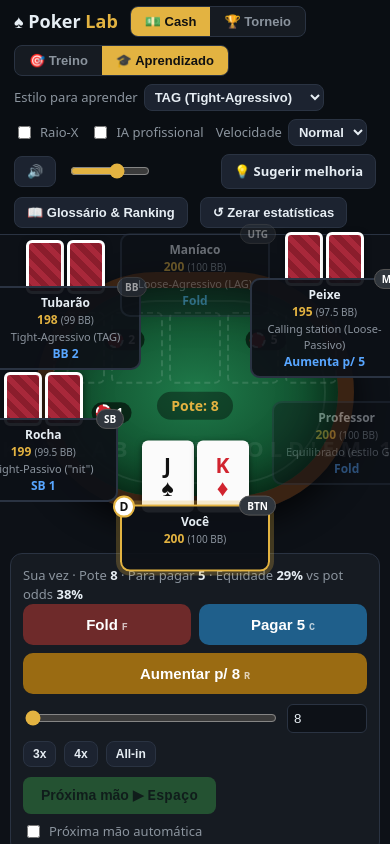
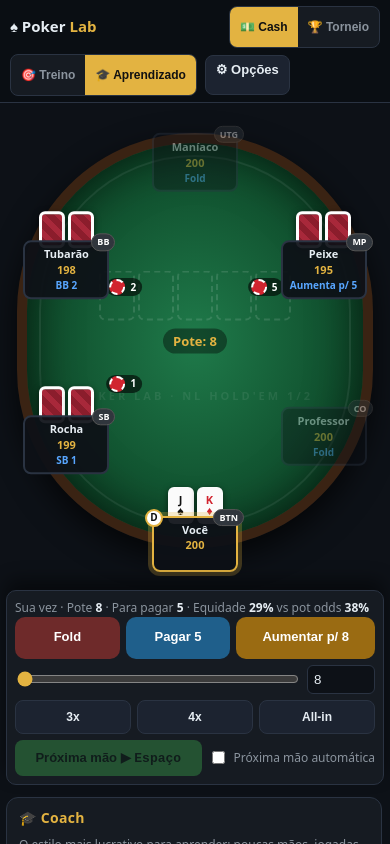
Before and after one commit to AndreSouzaTI/poker-lab, a website: page index.html in a window 390 px wide. Shown: the top 844 px of the page. Drawn offline with Linux system fonts and the light colour scheme.

Commit message:
feat: responsive layout for phones and tablets
Portrait table and collapsible options menu on phones, sticky action bar,
single column below 1180px, 3 columns above.

Co-Authored-By: Claude Sonnet 5.5 <noreply@anthropic.com>

```diff
--- a/css/styles.css
+++ b/css/styles.css
@@ -23,14 +23,14 @@ main>aside .panel:last-child{margin-bottom:0}
 .center-col .controls{flex:none;margin-top:8px}
 #log{max-height:260px}
 @media(max-width:1280px){main{grid-template-columns:250px minmax(0,1fr) 330px}}
-@media(max-width:1020px){
+@media(max-width:1179px){
   body{overflow:auto;display:block;height:auto}
   main{display:flex;flex-direction:column;padding:10px}
   main>aside{overflow:visible}
   .center-col{order:1}.side-r{order:2}.side-l{order:3}
   .table-wrap{flex:none;height:auto;aspect-ratio:16/10;min-height:380px}
 }
-@media(min-width:1021px) and (max-height:800px){.seat{width:128px;font-size:12px}.seat .sty{display:none}.card{width:42px;height:58px}.card span{font-size:17px}.card b{font-size:18px}.card.sm{width:30px;height:42px}.slot{width:42px;height:58px}.felt{inset:12% 6% 13%}}
+@media(min-width:1180px) and (max-height:800px){.seat{width:128px;font-size:12px}.seat .sty{display:none}.card{width:42px;height:58px}.card span{font-size:17px}.card b{font-size:18px}.card.sm{width:30px;height:42px}.slot{width:42px;height:58px}.felt{inset:12% 6% 13%}}
 .table-wrap{position:relative;width:100%;flex:1;min-height:300px}
 .felt{position:absolute;inset:9% 7% 11%;border-radius:999px;background:radial-gradient(ellipse at center,var(--felt1),var(--felt2) 78%);border:16px solid #3a2313;box-shadow:inset 0 0 50px rgba(0,0,0,.65),0 12px 30px rgba(0,0,0,.7)}
 .felt::after{content:'';position:absolute;inset:12px;border-radius:999px;border:2px solid rgba(255,255,255,.07)}
@@ -109,3 +109,70 @@ table.rk td{border-bottom:1px solid var(--line);padding:5px 6px}
 .stybox{background:#1f1a2e;border:1px solid #4b3a7a;border-radius:8px;padding:6px 8px;margin-bottom:6px;font-size:13px}
 ol.l{margin:4px 0;padding-left:20px}ol.l li{margin:2px 0}
 dialog h2{font-size:20px}
+
+/* ===== Responsivo ===== */
+#hopts{display:contents}
+.menu-btn{display:none}
+dialog{max-height:92dvh}
+@media(max-width:1179px){
+  .menu-btn{display:inline-flex}
+  header{flex-wrap:wrap}
+  #hopts{display:none;flex-basis:100%;flex-wrap:wrap;align-items:center;gap:8px 12px;padding-top:6px;border-top:1px solid var(--line)}
+  header.open #hopts{display:flex}
+  .logo{margin-right:auto}
+  main{max-width:860px;margin:0 auto}
+  .table-wrap{flex:none;aspect-ratio:16/10;min-height:0}
+  .btn,.seg button,.ab,.pre{min-height:40px}
+  .center-col .controls{position:sticky;bottom:0;z-index:20;box-shadow:0 -10px 18px rgba(0,0,0,.45)}
+}
+@media(max-width:640px){
+  header{padding:6px 10px;gap:6px 8px}
+  .logo{font-size:15px}
+  .seg button{padding:6px 10px;font-size:12px}
+  .menu-btn{padding:6px 10px}
+  main{padding:6px}
+  .table-wrap{aspect-ratio:3/4}
+  .felt{inset:5% 3% 7%;border-width:10px}
+  .felt .brand{font-size:11px;letter-spacing:3px;top:62%}
+  .center{top:46%}
+  .slot,.card{width:36px;height:50px}.card span{font-size:14px}.card b{font-size:15px}
+  .card.sm,.seat .cards .card{width:26px;height:37px}.card.sm span,.seat .cards .card span{font-size:11px}.card.sm b,.seat .cards .card b{font-size:12px}
+  .board{gap:3px}
+  .pot{font-size:13px;padding:3px 10px}
+  .msg{font-size:12px;max-width:230px}
+  .seat{width:86px;font-size:11px}
+  .seat .box{padding:4px 5px;border-radius:8px}
+  .seat .sty,.seat .st small{display:none}
+  .seat .act{font-size:10px;min-height:13px}
+  .pos{font-size:9px;padding:1px 5px;top:-9px}
+  .dealer{width:18px;height:18px;font-size:10px;top:-9px}
+  .chip{font-size:10px;padding:1px 6px 1px 3px}
+  .seat.empty .box{font-size:10px}
+  .seat .nm{white-space:nowrap;overflow:hidden;text-overflow:ellipsis}
+  .controls{padding:8px;border-radius:10px}
+  .ab{min-width:0;padding:10px 6px;font-size:14px}
+  .ab kbd{display:none}
+  .controls .row+.row{margin-top:8px}
+  #presets{flex:1 1 100%}
+  .pre{flex:1;padding:6px 4px}
+  #amt{width:68px}
+  .info{font-size:12px}
+  #bNext{flex:1}
+  .panel{padding:10px 12px}
+  .grid{grid-template-columns:1fr}
+  dialog{width:100vw;max-width:100vw;height:100dvh;max-height:100dvh;border-radius:0}
+  .dlg-b{max-height:none}
+}
+@media(max-width:640px) and (orientation:landscape){.table-wrap{aspect-ratio:16/9}}
+@media(hover:none){.btn:hover{border-color:var(--line)}}
+@media(max-width:640px){
+  .table-wrap{aspect-ratio:4/5}
+  .controls .row{gap:6px}
+  .controls .row+.row{margin-top:6px}
+  .ab{flex:1 1 0;font-size:13px;padding:8px 4px;min-height:42px;line-height:1.15}
+  .ab.raise{flex:1.35 1 0}
+  .controls .btn,.controls .pre{min-height:34px;font-size:12px}
+  #rng{min-width:0}
+  #bNext{padding:8px 10px;font-size:13px;min-height:36px}
+  .controls label.chk{font-size:12px}
+}
--- a/index.html
+++ b/index.html
@@ -17,6 +17,8 @@
     <button data-m="treino">🎯 Treino</button>
     <button data-m="learn" class="on">🎓 Aprendizado</button>
   </div>
+  <button class="btn menu-btn" id="bMenu" aria-expanded="false" aria-controls="hopts" title="Opções">⚙ Opções</button>
+  <div id="hopts">
   <label class="chk coach-only">Estilo para aprender
     <select id="coachStyle" class="btn" style="padding:4px 6px">
       <option value="tag">TAG (Tight-Agressivo)</option>
@@ -37,6 +39,7 @@
   <a class="btn" href="https://github.com/AndreSouzaTI/poker-lab/issues/new/choose" target="_blank" rel="noopener" style="text-decoration:none">💡 Sugerir melhoria</a>
   <button class="btn" id="bGloss">📖 Glossário & Ranking</button>
   <button class="btn" id="bReset">↺ Zerar estatísticas</button>
+  </div>
 </header>
 
 <main>
--- a/js/game.js
+++ b/js/game.js
@@ -10,7 +10,13 @@ const BOTS=[
   {name:'Peixe',pro:'fish',style:'Calling station (Loose-Passivo)',open:-3,agg:.06,bluff:.02,call:-.1,loose:1.8,tip:'Paga tudo, quase nunca blefa. Aposte por valor; NÃO blefe.'},
   {name:'Professor',pro:'lag',style:'Equilibrado (estilo GTO)',open:0,agg:.4,bluff:.1,call:0,loose:1.1,tip:'Joga balanceado; difícil de ler.'},
 ];
-const SEATPOS=[[50,87],[9,64],[15,20],[50,8],[85,20],[91,64]];
+const SEATPOS_WIDE=[[50,87],[9,64],[15,20],[50,8],[85,20],[91,64]];
+const SEATPOS_TALL=[[50,89],[16,68],[16,31],[50,10],[84,31],[84,68]];   // mesa em pé (celular)
+const MQ_PHONE=window.matchMedia('(max-width:640px)');
+let SEATPOS=MQ_PHONE.matches?SEATPOS_TALL:SEATPOS_WIDE;
+MQ_PHONE.addEventListener('change',e=>{SEATPOS=e.matches?SEATPOS_TALL:SEATPOS_WIDE;if(typeof render==='function')render();});
+document.addEventListener('DOMContentLoaded',()=>{const b=document.getElementById('bMenu'),h=document.querySelector('header');
+  if(b)b.addEventListener('click',()=>{const o=h.classList.toggle('open');b.setAttribute('aria-expanded',o);});});
 let S={players:[],dealer:Math.floor(Math.random()*N),board:[],deck:[],street:0,currentBet:0,minRaise:BB,toAct:-1,raises:0,handOver:true,handNo:0,
   mode:'learn',game:'cash',coachStyle:'tag',xray:false,showdown:false,pfAggr:-1,lastAggr:-1,bbI:0,rec:null,decisions:[]};
 try{const cs=localStorage.getItem('pokerlab-style'); if(cs&&COACH_STYLES[cs]) S.coachStyle=cs;}catch(e){}
```
